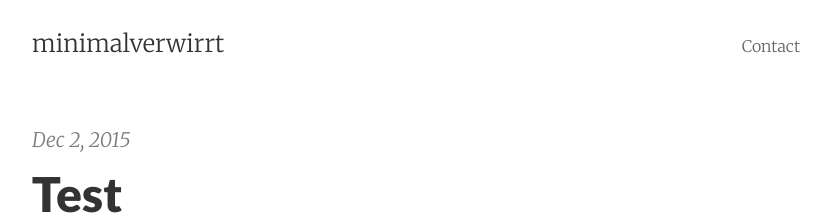
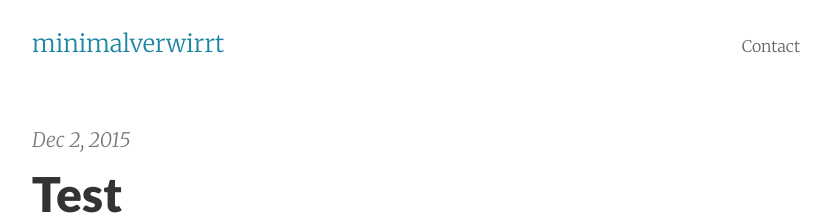
Before and after one commit to bnn-y/bnn-y.github.io, a Jekyll site: the page built from index.html, in a window 1280 px wide. Shown: the top 222 px of the page, without its empty margins (224-1055 px from the left). Built offline with Jekyll 4.4.1, drawn with Linux system fonts in a browser that asks for light colours; the list of posts is cut into pages by our own code.

Commit message:
Update pixyll.css

```diff
--- a/css/pixyll.css
+++ b/css/pixyll.css
@@ -57,7 +57,7 @@ body {
 }
 
 .site-header a {
-  color: #333;
+  color: #1985A1;
   font-weight: 300;
 }
 
```
